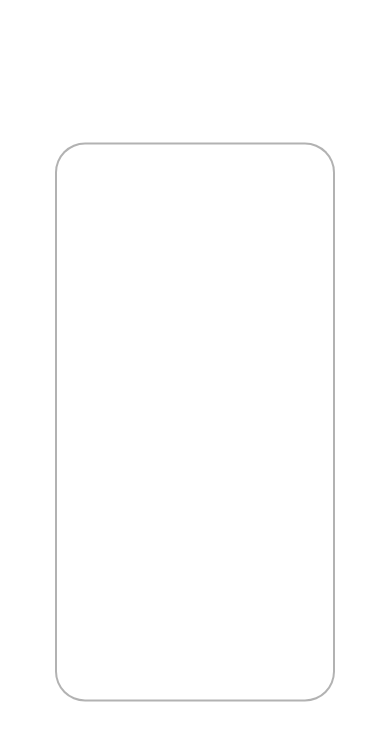
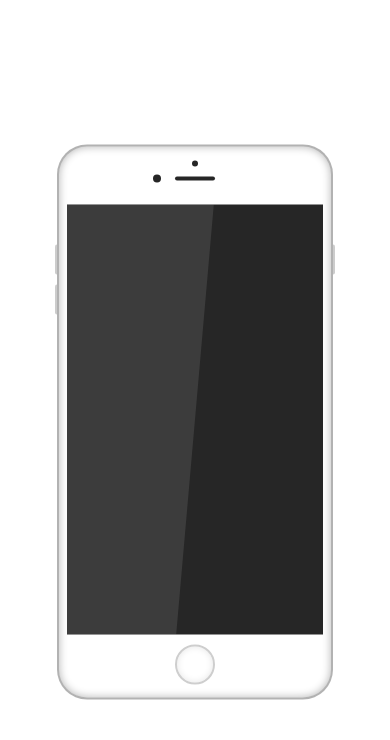
Before and after one commit to Wichosu/CSS-effects, a plain HTML site: page css-shapes/Sony-xperia-l1/index.html in a window 390 px wide. Drawn offline with Linux system fonts and the light colour scheme.

Commit message:
finished iphone

```diff
--- a/css-shapes/Sony-xperia-l1/index.html
+++ b/css-shapes/Sony-xperia-l1/index.html
@@ -9,7 +9,18 @@
 </head>
 <body>
     <div class="center">
-        <div class="mobile"></div>
+        <div class="mobile">
+            <div class="screen"></div>
+            <div class="home"></div>
+            <div class="inner"></div>
+            <ul class="volume">
+                <li></li>
+                <li></li>
+            </ul>
+            <ul class="silent">
+                <li></li>
+            </ul>
+        </div>
     </div>
 </body>
 </html>
--- a/css-shapes/Sony-xperia-l1/style.css
+++ b/css-shapes/Sony-xperia-l1/style.css
@@ -14,4 +14,102 @@ body{
     background: #fff;
     border-radius: 30px;
     border: 2px solid rgba(0, 0, 0, .3);
+    box-sizing: border-box;
+    box-shadow: inset 0 0 8px rgba(0, 0, 0, .3);
 }
+.screen{
+    position: relative;
+    background: #262626;
+    width: 256px;
+    height: 430px;
+    margin: 58px auto;
+    overflow: hidden;
+}
+.screen::before{
+    content: '';
+    position: absolute;
+    top: 0;
+    left: 0;
+    background: rgba(255, 255, 255, .1);
+    width: 100%;
+    height: 100%;
+    transform: skewX(-5deg) translateX(-50%);
+}
+.home{
+    position: absolute;
+    bottom: 15px;
+    left: 50%;
+    transform: translateX(-50%);
+    width: 40px;
+    height: 40px;
+    border: 2px solid #cecece;
+    border-radius: 50%;
+    background: #fff;
+    box-sizing: border-box;
+    box-shadow: inset 0 0 7px rgba(0, 0, 0, .1);
+}
+.inner{
+    position: absolute;
+    top: 32px;
+    left: 50%;
+    transform: translateX(-50%);
+    width: 40px;
+    height: 4px;
+    border-radius: 2px;
+    background: 2px;
+    background: #262626;
+    box-sizing: border-box;
+}
+.inner::before{
+    content: '';
+    position: absolute;
+    top: -2px;
+    left: -22px;
+    background: #262626;
+    width: 8px;
+    height: 8px;
+    border-radius: 50%;
+}
+.inner::after{
+    content: '';
+    position: absolute;
+    top: -16px;
+    left: 50%;
+    transform: translateX(-50%);
+    background: #262626;
+    width: 6px;
+    height: 6px;
+    border-radius: 50%;
+}
+.volume{
+    margin: 0;
+    padding: 0;
+    position: absolute;
+    top: 90px;
+    left: -2px;
+}
+.volume li{
+    list-style: none;
+    width: 2px;
+    height: 30px;
+    background: #ccc;
+    margin: 10px 0;
+    border-top-left-radius: 2px;
+    border-bottom-left-radius: 2px;
+}
+.silent{
+    margin: 0;
+    padding: 0;
+    position: absolute;
+    top: 90px;
+    right: -2px;
+}
+.silent li{
+    list-style: none;
+    width: 2px;
+    height: 30px;
+    background: #ccc;
+    margin: 10px 0;
+    border-top-right-radius: 2px;
+    border-bottom-right-radius: 2px;
+}
```
